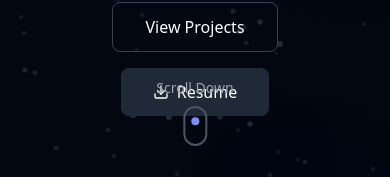
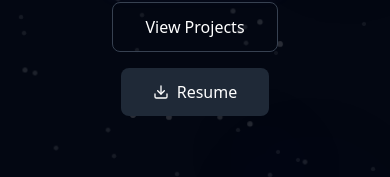
Before and after one commit to engyahmed7/portfolio, a React (Vite) app: page / in a window 390 px wide. Shown: the part 667-844 px from the top of the page. Built offline with nearby package versions, Linux system fonts and the light colour scheme.

Commit message:
fix: Update Hero component to conditionally hide scroll indicator on small screens

```diff
--- a/src/components/sections/Hero.tsx
+++ b/src/components/sections/Hero.tsx
@@ -155,7 +155,7 @@ const Hero: React.FC<HeroProps> = ({ darkMode }) => {
           initial={{ opacity: 0 }}
           animate={{ opacity: 1 }}
           transition={{ delay: 2 }}
-          className="absolute bottom-10 left-1/2 transform -translate-x-1/2"
+          className="absolute bottom-10 left-1/2 transform -translate-x-1/2 hidden sm:block"
         >
           <motion.div
             animate={{ y: [0, 10, 0] }}
@@ -165,13 +165,13 @@ const Hero: React.FC<HeroProps> = ({ darkMode }) => {
             <span className="text-sm text-gray-400 mb-2">Scroll Down</span>
             <div
               className={`w-6 h-10 border-2 ${
-                darkMode ? "border-gray-600" : "border-gray-400"
+          darkMode ? "border-gray-600" : "border-gray-400"
               } rounded-full flex justify-center p-1`}
             >
               <motion.div
-                animate={{ y: [0, 6, 0] }}
-                transition={{ duration: 1.5, repeat: Infinity }}
-                className="w-2 h-2 bg-indigo-400 rounded-full"
+          animate={{ y: [0, 6, 0] }}
+          transition={{ duration: 1.5, repeat: Infinity }}
+          className="w-2 h-2 bg-indigo-400 rounded-full"
               />
             </div>
           </motion.div>
```
